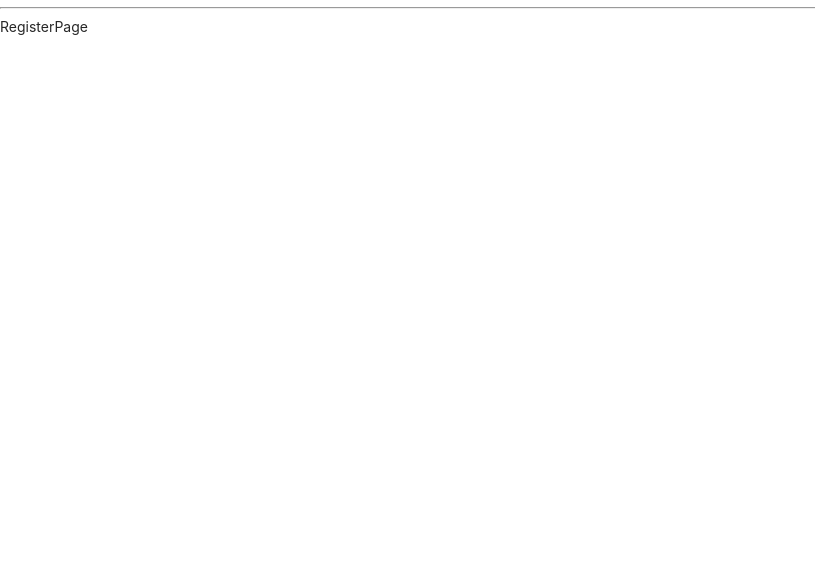
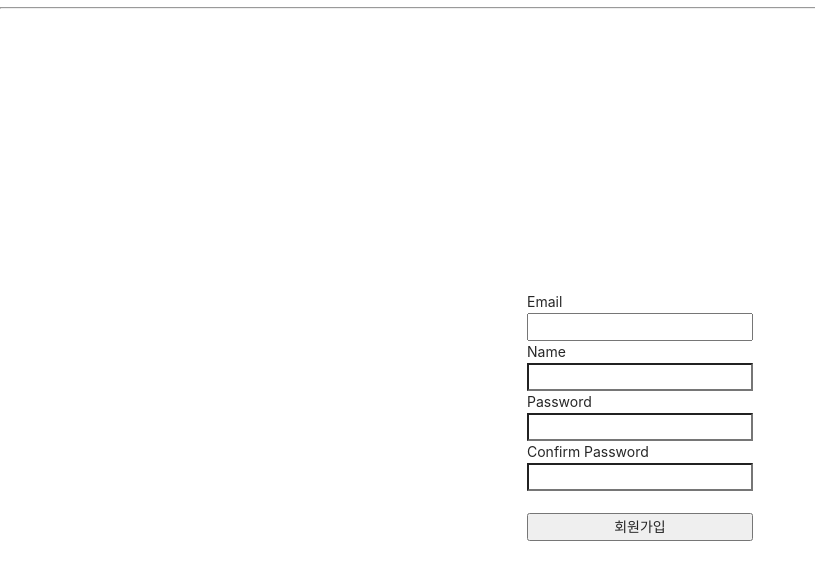
Before and after one commit to Muna-kim/boiler-plate2, a React (Create React App) app in the folder client/: page /register in a window 1280 px wide. Shown: the top 580 px of the page, without its empty margins (0-815 px from the left). Built offline with nearby package versions, Linux system fonts and the light colour scheme.

Commit message:
#31 회원가입

```diff
--- a/client/src/_actions/types.js
+++ b/client/src/_actions/types.js
@@ -1 +1,2 @@
 export const LOGIN_USER = "login_user";
+export const REGISTER_USER = "register_user";
--- a/client/src/_actions/user_action.js
+++ b/client/src/_actions/user_action.js
@@ -1,6 +1,7 @@
 import axios from 'axios';
 import{
-  LOGIN_USER
+  LOGIN_USER,
+  REGISTER_USER
 }from './types';
 export function loginUser(dataTosubmit){
 
@@ -13,3 +14,15 @@
     }
 
 }
+
+export function registerUser(dataTosubmit){
+
+  const request = axios.post('/api/users/register', dataTosubmit)
+  .then(response => response.data)
+
+return {
+  type: REGISTER_USER,
+  payload: request
+    }
+
+}
--- a/client/src/_reducers/user_reducer.js
+++ b/client/src/_reducers/user_reducer.js
@@ -1,13 +1,15 @@
 import{
-  LOGIN_USER
+  LOGIN_USER, REGISTER_USER
 }from '../_actions/types'
 
 export default function (state = {}, action) {
   switch (action.type) {
       case LOGIN_USER:
         return{ ...state, loginSuccess: action.payload}
-      break;
-
+        break;
+      case REGISTER_USER:
+        return{...state, register:action.payload}
+        break;
     default:
       return state;
   }
--- a/client/src/components/views/LoginPage/LoginPage.js
+++ b/client/src/components/views/LoginPage/LoginPage.js
@@ -1,8 +1,10 @@
-// import axios from 'axios'
+// import Axios from 'axios'
 // import { response } from 'express';
 import React,{useState} from 'react'
 import {useDispatch} from 'react-redux';
 import {loginUser} from '../../../_actions/user_action';
+import { withRouter } from 'react-router-dom';
+
 function LoginPage(props) {
   const dispatch = useDispatch();
 
@@ -27,13 +29,13 @@
     }
 
     dispatch(loginUser(body))
-      .then(response => {
-        if(response.payload.loginSuccess) {
-          props.history.push('/')
-        } else{
-          alert('Error')
-        }
-      })
+            .then(response => {
+                if(response.payload.loginSuccess) {
+                    props.history.push('/')
+                } else {
+                    alert("Failed to sign up")
+                }
+            })
 
 
   }
@@ -60,4 +62,4 @@
   )
 }
 
-export default LoginPage
+export default withRouter(LoginPage)
--- a/client/src/components/views/RegisterPage/RegisterPage.js
+++ b/client/src/components/views/RegisterPage/RegisterPage.js
@@ -1,11 +1,84 @@
-import React from 'react'
+// import React from 'react'
+import React,{useState} from 'react'
+import {useDispatch} from 'react-redux';
+import {registerUser} from '../../../_actions/user_action';
+import { withRouter } from 'react-router-dom';
 
-function RegisterPage() {
+function RegisterPage(props) {
+  const dispatch = useDispatch();
+
+  const [Email, setEmail] = useState("")
+  const [Name, setName] = useState("")
+  const [Password, setPassword] = useState("")
+  const [ConfirmPassword, setConfirmPassword] = useState("")
+
+
+  const onEmailHandler = (event) => {
+    setEmail(event.currentTarget.value)
+  }
+  const onNameHandler = (event) => {
+    setName(event.currentTarget.value)
+  }
+  const onPasswordHandler = (event) => {
+    setPassword(event.currentTarget.value)
+  }
+  const onConfirmPasswordHandler = (event) => {
+    setConfirmPassword(event.currentTarget.value)
+  }
+  const onSubmitHandler = (event) => {
+    event.preventDefault();
+
+    console.log('Email',Email)
+    console.log('Password',Password)
+
+    if(Password !== ConfirmPassword){
+      return alert('비밀번호와 비밀번호 확인은 같아야 합니다.')
+    }
+
+    let body = {
+      email: Email,
+      name: Name,
+      password: Password
+    }
+
+    dispatch(registerUser(body))
+      .then(response => {
+       if(response.payload.success){
+        props.history.push('/login')
+       }else{
+         alert("Failed to sign up")
+       }
+      })
+
+
+  }
   return (
-    <div>
-      RegisterPage
+    <div style={{
+      display:'flex',justifyContent:'center',alignItems:'center'
+      ,width:'100%', height:'100vh'
+    }}>
+      <form style={{display:'flex', flexDirection:'column'}}
+        onSubmit={onSubmitHandler}
+      >
+        <lable>Email</lable>
+        <input type="email" value={Email} onChange={onEmailHandler}/>
+
+        <lable>Name</lable>
+        <input type="text" value={Name} onChange={onNameHandler}/>
+
+        <lable>Password</lable>
+        <input type="password" value={Password} onChange={onPasswordHandler}/>
+
+        <lable>Confirm Password</lable>
+        <input type="password" value={ConfirmPassword} onChange={onConfirmPasswordHandler} />
+
+        <br />
+        <button type="submit">
+          회원가입
+        </button>
+      </form>
     </div>
   )
 }
 
-export default RegisterPage
+export default withRouter(RegisterPage)
```
Also changed, not shown: 1 other file (tests, documents, lock files or other folders).
